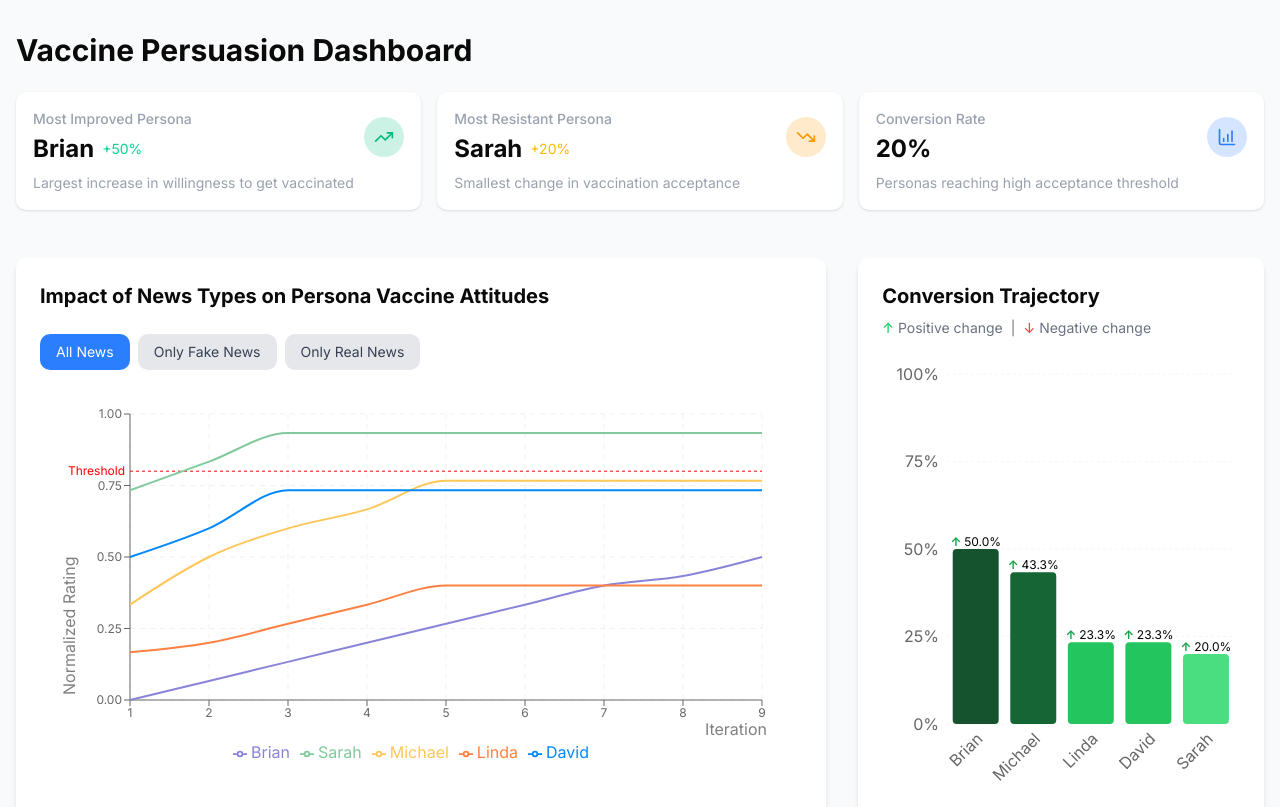
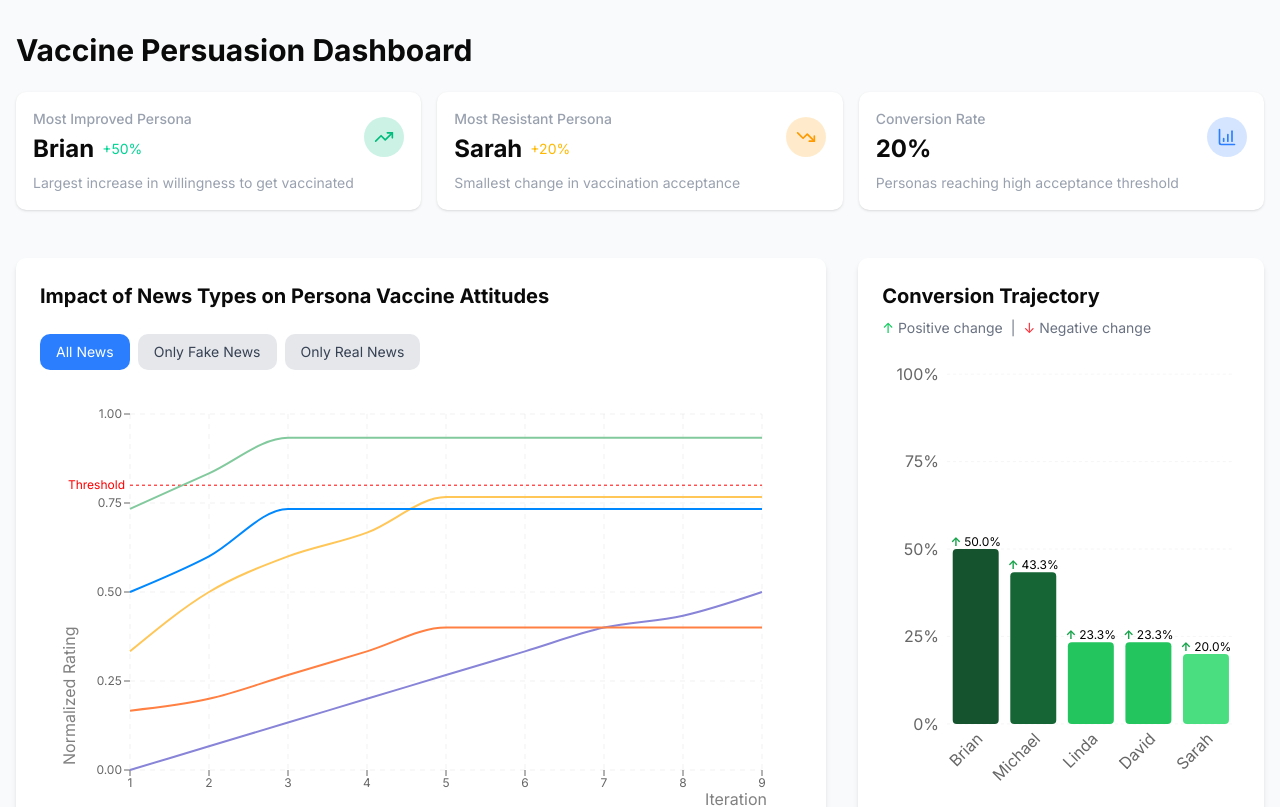
Before and after one commit to EduardKakosyan/atlantic-ai-conference-hackathon, a Next.js app in the folder dashboard/: page / in a window 1280 px wide. Shown: the top 807 px of the page. Built offline with nearby package versions, Linux system fonts and the light colour scheme.

Commit message:
add more height

```diff
--- a/dashboard/src/components/charts/news-impact-chart.tsx
+++ b/dashboard/src/components/charts/news-impact-chart.tsx
@@ -191,17 +191,18 @@ export function NewsImpactChart({ className }: NewsImpactChartProps) {
         </div>
       </div>
 
-      <div className="h-[400px] w-full">
+      <div className="h-[450px] w-full">
         <ResponsiveContainer width="100%" height="100%">
           <LineChart
             data={chartData}
-            margin={{ top: 20, right: 40, left: 30, bottom: 30 }}
+            margin={{ top: 20, right: 40, left: 30, bottom: 10 }}
           >
             <CartesianGrid strokeDasharray="5 5" opacity={0.3} />
             <XAxis
               dataKey="iteration"
               label={{ value: 'Iteration', position: 'insideBottomRight', offset: -5 }}
               tick={{ fontSize: 12 }}
+              axisLine={false}
             />
             <YAxis
               domain={[0, 1]}
@@ -209,6 +210,7 @@ export function NewsImpactChart({ className }: NewsImpactChartProps) {
               tickFormatter={(value) => value.toFixed(2)}
               label={{ value: 'Normalized Rating', angle: -90, position: 'insideBottomLeft' }}
               tick={{ fontSize: 12 }}
+              axisLine={false}
             />
             <Tooltip content={<CustomTooltip />} />
             <Legend
```
